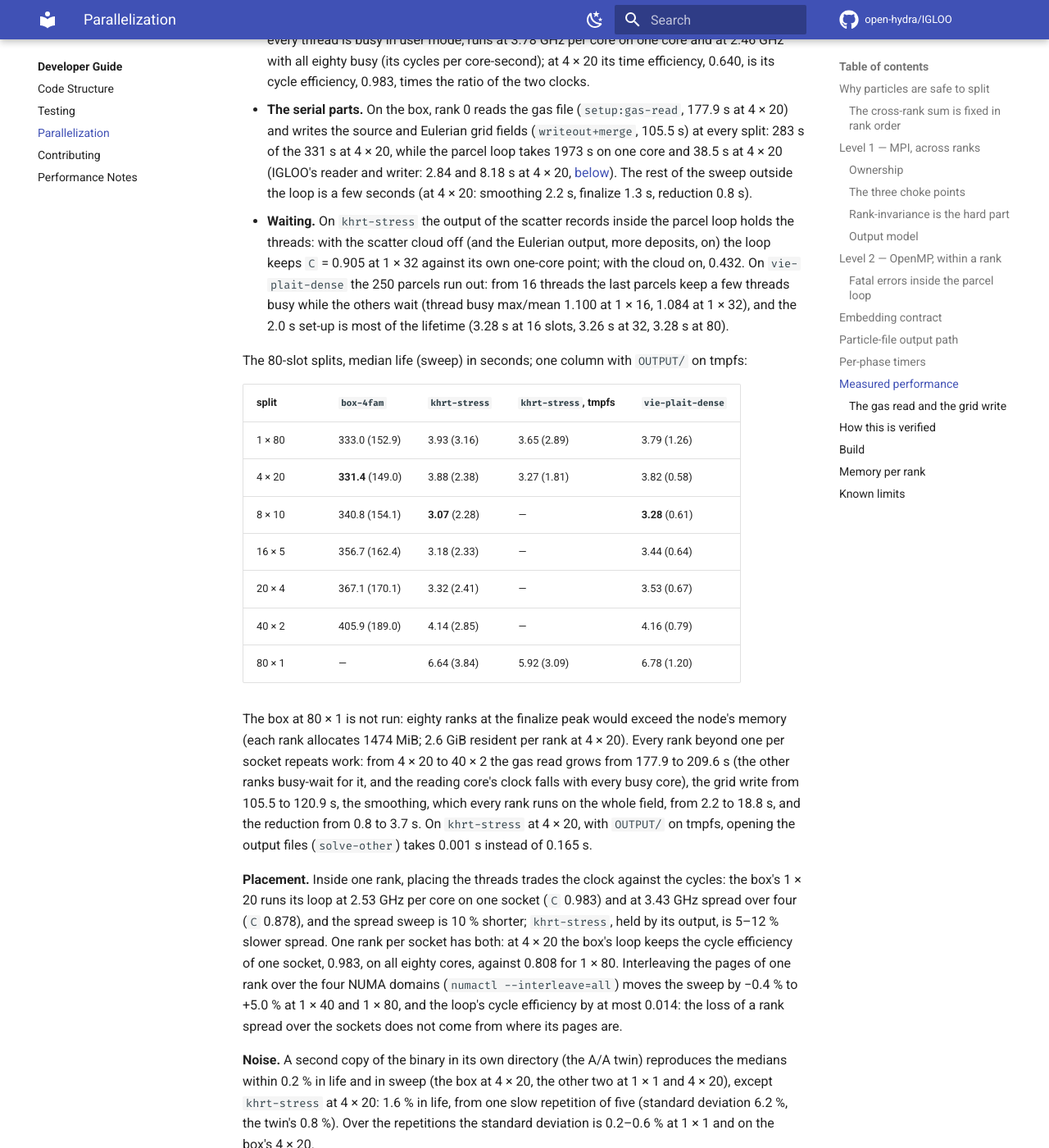
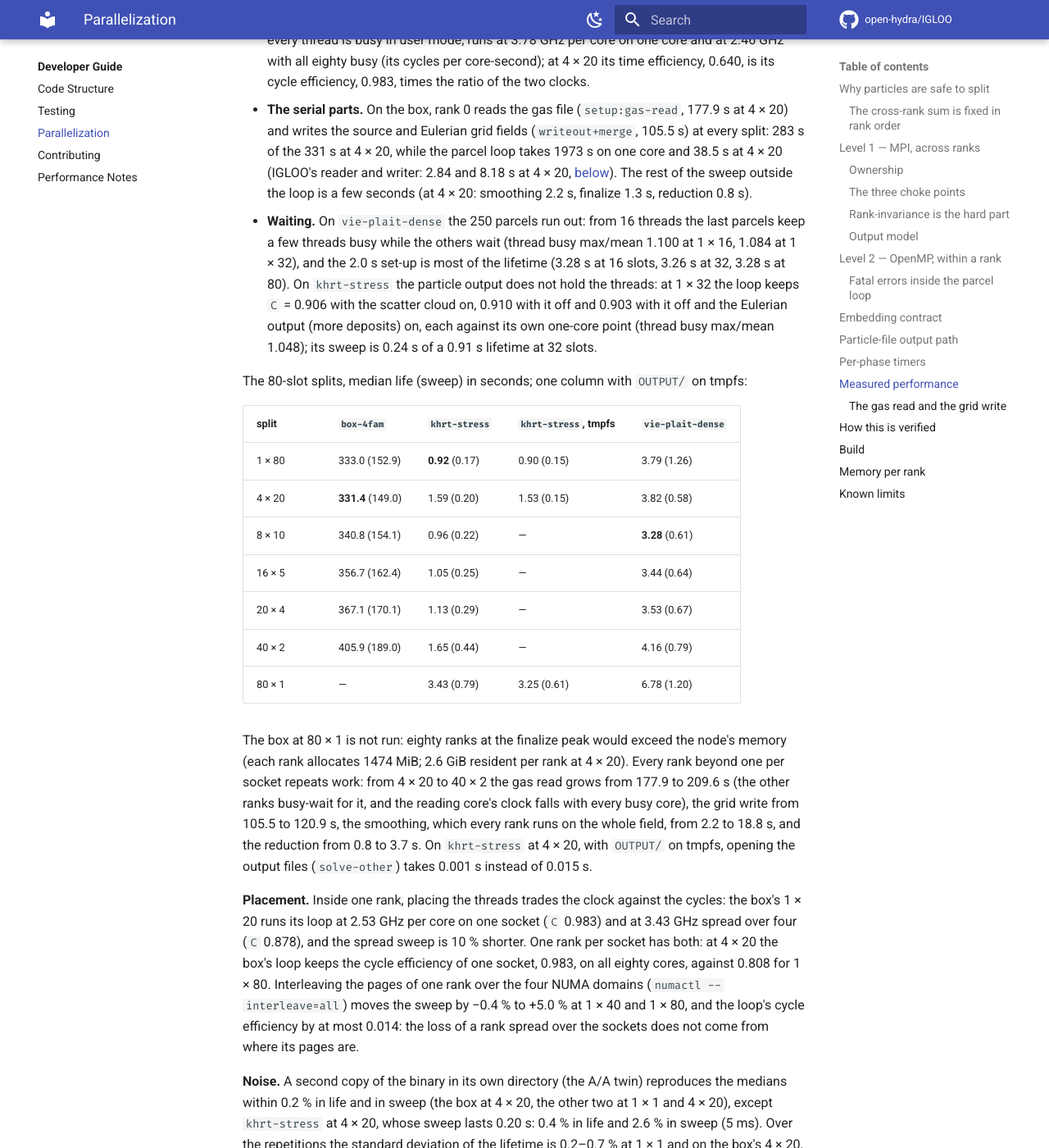
Before and after one commit to open-hydra/IGLOO, an MkDocs documentation site: the page built from docs/development/parallelization.md, in a window 1280 px wide and 1400 px high, scrolled down 9428 px. Shown: the whole window at 82% size. Built offline with MkDocs 1.6.1 and Material for MkDocs 9.7.7, drawn with Linux system fonts in a browser that asks for light colours; comment, search, counter and statistics services are not loaded; some of the changed text lies outside the part shown.

Commit message:
bench(monolith): the scatter-off points of khrt-stress; the acceptance rows
The harness had no control for the cost of the particle output: its noscat points also turn the Eulerian output on.
- igloo-final-khrt-stress.slurm runs khrt-stress-1x1-scatoff and -1x32-scatoff after the noscat points (which stay):
  IGLOO_INI_SET="out-scatter=off" alone, out-file as the workload's (S). The README's job row and results.py's tag
  definitions name them; analyze.py already scores a variant against its own 1x1 point.
- Job 314601: monolith wn05 (the table's node1), the binary built from the tree of the preceding commit, the
  trajectory-row docs (md5 0238bc33), 5 repetitions, 35 points, none failed, the workload's check passed. Every
  run waited 21 s for mpirun's start-up (RES_OPTIONS unset); life_s excludes it.
  - The acceptance: the 1x32 parcel loop's cycle efficiency is 0.906 with the scatter cloud on, 0.910 with it off:
    PASS (>= 0.880); 0.903 off with the Eulerian output on. The loop of the scatter-off control is tight (cycles
    2.386e10 to 2.393e10 over the repetitions), its sweep outside the loop is not (one 1x1 repetition 8.09 s of a
    6.37 s median). At 4x20 with OUTPUT/ on tmpfs, writeout+merge takes 0.011 s (median; <= 0.3 s).
  - results/measured-performance.tsv: results.py over the seven .out files of the committed table (its 157 rows
    unchanged) and 314601's: 35 rows appended, 192 points.
- parallelization.md, "Measured performance": every khrt-stress cell from 314601 (the life at 1x1, 6.3 s; the
  fastest split, one rank at every slot count; the 80-slot and tmpfs columns; "Waiting"; the opening of the output
  files on tmpfs; the twin; "Particle output"; the tmpfs advice under Build). The box's and vie-plait-dense's cells
  stay those of the campaign's jobs. The khrt-stress clause of "Placement" came from the placement job (312458, 11 h,
  not re-run) and is dropped. The standard deviation over the repetitions is 0.2-0.7 % (the box's 1x1, 0.72 %, was
  outside the 0.6 % the page gave). The khrt-stress curve ran IGLOO's reader and writer, the default (no run log
  names ORION's), the other two ORION's: the page says so.

No source or test changes.

Co-Authored-By: Claude Opus 5.5 (1M context) <noreply@anthropic.com>
Claude-Session: https://claude.ai/code/session_019zi1qiuw7HF2aRfC8FR4xx

````diff
--- a/docs/development/parallelization.md
+++ b/docs/development/parallelization.md
@@ -300,16 +300,16 @@ is taken against the 1 × 1 point of the same workload in the same job, on the s
 - `C` = C(1)/C(N) on the user-mode core cycles of the sweep and of the parcel loop: perfect parallelism
   keeps them constant whatever the clock, so `C` holds the parallel losses without the fall of the clock.
 
-The 157 measured points, each with the job, node, commit and binary it came from, are in
+The 192 measured points, each with the job, node, commit and binary it came from, are in
 `tests/bench/monolith/results/measured-performance.tsv` (written by `results.py` of the harness,
 `tests/bench/monolith/`); every number below is a cell of that table or computed from the cells of one
-job. The curves ran ORION's reader of the gas file and ORION's writer of the grid output (what
-`IGLOO_TEC_FAST=0` selects); [The gas read and the grid write](#the-gas-read-and-the-grid-write) measures
-the box with IGLOO's own.
+job. The curves of `box-4fam` and `vie-plait-dense` ran ORION's reader of the gas file and ORION's writer of
+the grid output (what `IGLOO_TEC_FAST=0` selects), the curve of `khrt-stress` IGLOO's own;
+[The gas read and the grid write](#the-gas-read-and-the-grid-write) measures the box with IGLOO's own.
 
 | workload | what it loads | life at 1 × 1 |
 |---|---|---|
-| `khrt-stress` | KH-RT breakup, 726 parcels with the children, the scatter records written inside the parcel loop | 10.1 s |
+| `khrt-stress` | KH-RT breakup, 726 parcels with the children, their particle files (a scatter cloud of 37 007 markers) | 6.3 s |
 | `vie-plait-dense` | 250 parcels at gas order 2 | 9.4 s, 2.0 s of it set-up |
 | `box-4fam` | 300 × 100 × 100 cells, four families, 40 000 parcels at gas order 2, source and Eulerian output, no particle output | 2269 s |
 
@@ -325,11 +325,11 @@ with `OMP_PROC_BIND=close` and `OMP_PLACES=cores`. The fastest split at each slo
 | | 16 | 4 × 4 | 432.9 s | 0.328 | 0.522 | 0.948 | 0.983 |
 | | 32 | 4 × 8 | 367.8 s | 0.193 | 0.352 | 0.934 | 0.982 |
 | | 80 | 4 × 20 | 331.4 s | 0.086 | 0.175 | 0.904 | 0.983 |
-| `khrt-stress` | 4 | 1 × 4 | 4.01 s | 0.633 | 0.710 | 0.756 | 0.797 |
-| | 8 | 1 × 8 | 2.82 s | 0.450 | 0.556 | 0.660 | 0.731 |
-| | 16 | 1 × 16 | 2.46 s | 0.258 | 0.337 | 0.501 | 0.592 |
-| | 32 | 1 × 32 | 2.52 s | 0.126 | 0.163 | 0.348 | 0.432 |
-| | 80 | 8 × 10 | 3.07 s | 0.041 | 0.052 | 0.383 | 0.765 |
+| `khrt-stress` | 4 | 1 × 4 | 2.10 s | 0.750 | 0.974 | 0.975 | 0.986 |
+| | 8 | 1 × 8 | 1.40 s | 0.560 | 0.936 | 0.947 | 0.974 |
+| | 16 | 1 × 16 | 1.07 s | 0.367 | 0.847 | 0.900 | 0.949 |
+| | 32 | 1 × 32 | 0.91 s | 0.216 | 0.738 | 0.816 | 0.906 |
+| | 80 | 1 × 80 | 0.92 s | 0.086 | 0.423 | 0.604 | 0.736 |
 | `vie-plait-dense` | 4 | 1 × 4 | 4.44 s | 0.527 | 0.873 | 0.893 | 0.978 |
 | | 8 | 1 × 8 | 3.62 s | 0.323 | 0.751 | 0.796 | 0.967 |
 | | 16 | 1 × 16 | 3.28 s | 0.179 | 0.538 | 0.632 | 0.891 |
@@ -347,24 +347,25 @@ Three things separate the efficiency in seconds from the efficiency in cycles:
   331 s at 4 × 20, while the parcel loop takes 1973 s on one core and 38.5 s at 4 × 20 (IGLOO's reader
   and writer: 2.84 and 8.18 s at 4 × 20, [below](#the-gas-read-and-the-grid-write)). The rest of the sweep
   outside the loop is a few seconds (at 4 × 20: smoothing 2.2 s, finalize 1.3 s, reduction 0.8 s).
-- **Waiting.** On `khrt-stress` the output of the scatter records inside the parcel loop holds the
-  threads: with the scatter cloud off (and the Eulerian output, more deposits, on) the loop keeps
-  `C` = 0.905 at 1 × 32 against its own one-core point; with the cloud on, 0.432. On `vie-plait-dense` the
-  250 parcels run out: from 16 threads the last parcels keep a few threads busy while the others wait
-  (thread busy max/mean 1.100 at 1 × 16, 1.084 at 1 × 32), and the 2.0 s set-up is most of the lifetime
-  (3.28 s at 16 slots, 3.26 s at 32, 3.28 s at 80).
+- **Waiting.** On `vie-plait-dense` the 250 parcels run out: from 16 threads the last parcels keep a few
+  threads busy while the others wait (thread busy max/mean 1.100 at 1 × 16, 1.084 at 1 × 32), and the
+  2.0 s set-up is most of the lifetime (3.28 s at 16 slots, 3.26 s at 32, 3.28 s at 80). On `khrt-stress`
+  the particle output does not hold the threads: at 1 × 32 the loop keeps `C` = 0.906 with the scatter
+  cloud on, 0.910 with it off and 0.903 with it off and the Eulerian output (more deposits) on, each
+  against its own one-core point (thread busy max/mean 1.048); its sweep is 0.24 s of a 0.91 s lifetime
+  at 32 slots.
 
 The 80-slot splits, median life (sweep) in seconds; one column with `OUTPUT/` on tmpfs:
 
 | split | `box-4fam` | `khrt-stress` | `khrt-stress`, tmpfs | `vie-plait-dense` |
 |---|---|---|---|---|
-| 1 × 80 | 333.0 (152.9) | 3.93 (3.16) | 3.65 (2.89) | 3.79 (1.26) |
-| 4 × 20 | **331.4** (149.0) | 3.88 (2.38) | 3.27 (1.81) | 3.82 (0.58) |
-| 8 × 10 | 340.8 (154.1) | **3.07** (2.28) | — | **3.28** (0.61) |
-| 16 × 5 | 356.7 (162.4) | 3.18 (2.33) | — | 3.44 (0.64) |
-| 20 × 4 | 367.1 (170.1) | 3.32 (2.41) | — | 3.53 (0.67) |
-| 40 × 2 | 405.9 (189.0) | 4.14 (2.85) | — | 4.16 (0.79) |
-| 80 × 1 | — | 6.64 (3.84) | 5.92 (3.09) | 6.78 (1.20) |
+| 1 × 80 | 333.0 (152.9) | **0.92** (0.17) | 0.90 (0.15) | 3.79 (1.26) |
+| 4 × 20 | **331.4** (149.0) | 1.59 (0.20) | 1.53 (0.15) | 3.82 (0.58) |
+| 8 × 10 | 340.8 (154.1) | 0.96 (0.22) | — | **3.28** (0.61) |
+| 16 × 5 | 356.7 (162.4) | 1.05 (0.25) | — | 3.44 (0.64) |
+| 20 × 4 | 367.1 (170.1) | 1.13 (0.29) | — | 3.53 (0.67) |
+| 40 × 2 | 405.9 (189.0) | 1.65 (0.44) | — | 4.16 (0.79) |
+| 80 × 1 | — | 3.43 (0.79) | 3.25 (0.61) | 6.78 (1.20) |
 
 The box at 80 × 1 is not run: eighty ranks at the finalize peak would exceed the node's memory (each rank
 allocates 1474 MiB; 2.6 GiB resident per rank at 4 × 20). Every rank beyond one per socket repeats work:
@@ -372,12 +373,11 @@ from 4 × 20 to 40 × 2 the gas read grows from 177.9 to 209.6 s (the other rank
 reading core's clock falls with every busy core), the grid write from 105.5 to 120.9 s, the smoothing,
 which every rank runs on the whole field, from 2.2 to 18.8 s, and the reduction from 0.8 to 3.7 s. On
 `khrt-stress` at 4 × 20, with `OUTPUT/` on tmpfs, opening the output files (`solve-other`) takes 0.001 s
-instead of 0.165 s.
+instead of 0.015 s.
 
 **Placement.** Inside one rank, placing the threads trades the clock against the cycles: the box's 1 × 20
 runs its loop at 2.53 GHz per core on one socket (`C` 0.983) and at 3.43 GHz spread over four (`C`
-0.878), and the spread sweep is 10 % shorter; `khrt-stress`, held by its output, is 5–12 % slower spread.
-One rank per socket has both: at 4 × 20 the box's loop keeps the cycle efficiency of one socket, 0.983, on
+0.878), and the spread sweep is 10 % shorter. One rank per socket has both: at 4 × 20 the box's loop keeps the cycle efficiency of one socket, 0.983, on
 all eighty cores, against 0.808 for 1 × 80. Interleaving the pages of one rank over the four NUMA domains
 (`numactl --interleave=all`) moves the sweep by −0.4 % to +5.0 % at 1 × 40 and 1 × 80, and the loop's
 cycle efficiency by at most 0.014: the loss of a rank spread over the sockets does not come from where its
@@ -385,17 +385,18 @@ pages are.
 
 **Noise.** A second copy of the binary in its own directory (the A/A twin) reproduces the medians within
 0.2 % in life and in sweep (the box at 4 × 20, the other two at 1 × 1 and 4 × 20), except `khrt-stress`
-at 4 × 20: 1.6 % in life, from one slow repetition of five (standard deviation 6.2 %, the twin's 0.8 %).
-Over the repetitions the standard deviation is 0.2–0.6 % at 1 × 1 and on the box's 4 × 20.
+at 4 × 20, whose sweep lasts 0.20 s: 0.4 % in life and 2.6 % in sweep (5 ms). Over the repetitions the
+standard deviation of the lifetime is 0.2–0.7 % at 1 × 1 and on the box's 4 × 20, except `khrt-stress` at
+1 × 1: 1.7 %, from its first repetition, 3.8 % above the median (the twin's 0.2 %).
 
 **Choosing the split.**
 
 - **A large mesh**: one rank per NUMA domain, its threads on that domain's cores. On this node that is
   4 × T, the box's fastest split at every slot count: at 4 slots 4 × 1 takes 8 % less sweep than 1 × 4;
   at 80, 4 × 20 takes 2.6 % less sweep than 1 × 80 (its loop 38.5 s against 44.5 s).
-- **Particle output**: one rank and its threads, up to about 16 (`khrt-stress`: 2.33 s at 1 × 10 on one
-  socket, 2.46 s at 1 × 16 spread); a sparser scatter cloud (a lower `[IGLOO-General] fsample-traj`)
-  lightens the output that holds the threads.
+- **Particle output**: one rank and its threads, the fastest split of `khrt-stress` at every slot count
+  (1.07 s at 1 × 16, 0.91 s at 1 × 32 and 0.92 s at 1 × 80, of which the sweep takes 0.42, 0.24 and
+  0.17 s).
 - **More ranks than NUMA domains** add only the replicated work (the box: 331 s at 4 × 20, 357 s at
   16 × 5, 406 s at 40 × 2), and interleaving the pages does not replace one rank per domain.
 
@@ -478,8 +479,8 @@ mpirun -n 4 ./bin/IGLOO
 ```
 
 For output-heavy runs put `OUTPUT/` on tmpfs (`mkdir -p /dev/shm/$USER/<case> && ln -s
-/dev/shm/$USER/<case> OUTPUT`): on `khrt-stress` it removes the opening of the output files (0.2 s a
-run at 4 × 20, [Measured performance](#measured-performance)).
+/dev/shm/$USER/<case> OUTPUT`): on `khrt-stress` at 4 × 20 it shortens the sweep from 0.20 to 0.15 s and
+the opening of the output files from 0.015 to 0.001 s ([Measured performance](#measured-performance)).
 
 With `--use-tecio` an MPI build links ORION's `teciompi` (built once into
 `lib/ORION/lib/TecIO/teciompi-install-*`). ASCII `.tec` I/O needs no TecIO, which is what the
````
Also changed, not shown: 4 other files.
